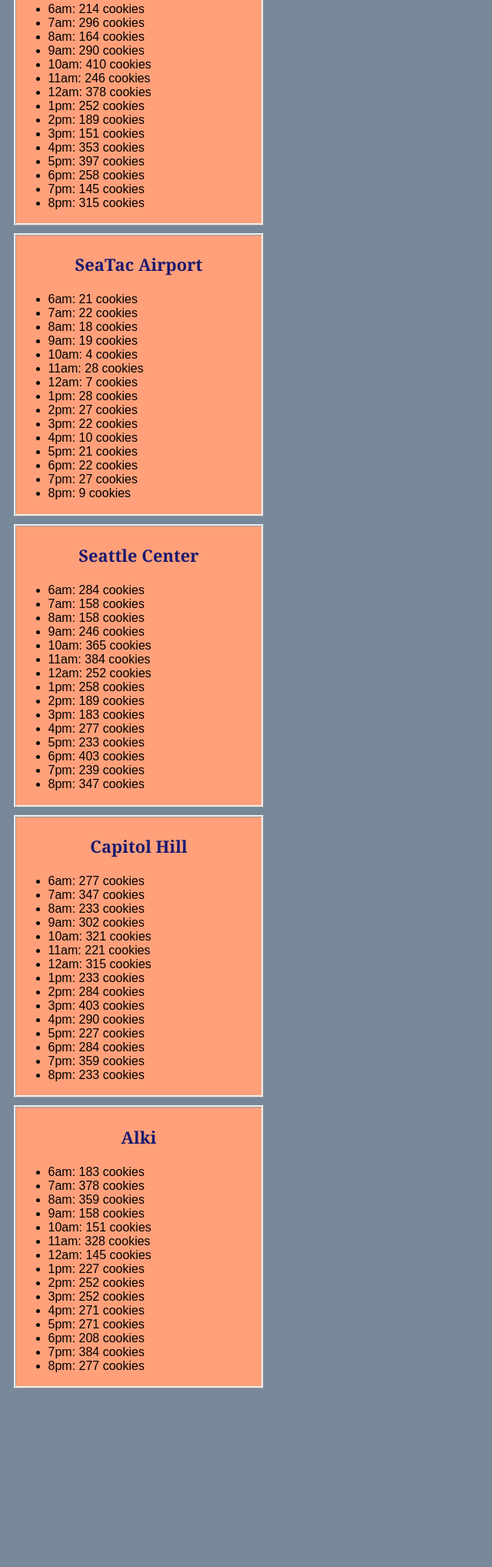
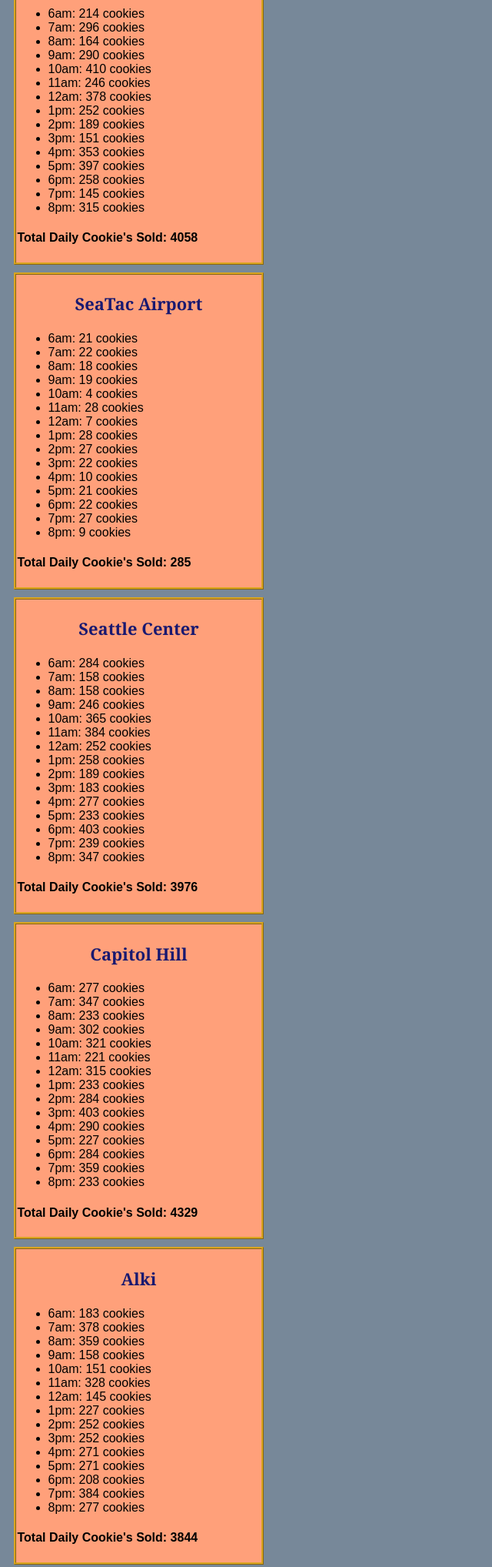
Before and after one commit to Lennerblom/cookie-stand, a plain HTML site: page sales.html in a window 1280 px wide. Shown: the part 242-2278 px from the top of the page at 77% size, without its empty margins (0-640 px from the left). Before the commit the page ends 2056 px from the top, so only its background shows below. Drawn offline with Linux system fonts and the light colour scheme.

Commit message:
added totals for each location

```diff
--- a/app.js
+++ b/app.js
@@ -31,14 +31,25 @@
       console.log(this.cookieSaleHour[j]);
     }
   },
+  calcTotalDailyCookies: function() {
+    this.cookieSaleHour[l];
+    this.totalDailyCookies = 0;
+    for(var l = 0; l < this.cookieSaleHour.length; l++) {
+      this.totalDailyCookies += this.cookieSaleHour[l];
+      //this.totalDailyCookies += (this.totalDailyCookies + this.cookieSaleHour[l]);
+      console.log(this.totalDailyCookies);
+    }
+  },
 
   render: function() {
     var firstAndPike = document.getElementById('firstAndPike');
     var fnp = document.getElementById('fnp');
+    var pikeTotal = document.getElementById('pikeTotal');
     this.calcRandCustHour();
     this.calcCookieSaleHour();
+    this.calcTotalDailyCookies();
     var h3El = document.createElement('h3');
-    //give text to the nex h3 element
+    //give text to the new h3 element
     h3El.textContent = this.name;
     fnp.appendChild(h3El);
     for(var k = 0; k < hours.length; k++) {
@@ -47,8 +58,11 @@
       liEl.textContent = hours[k] + ': ' + this.cookieSaleHour[k] + ' cookies';
       console.log(liEl);
       firstAndPike.appendChild(liEl);
+    }
+    var h4El = document.createElement('h4');
+    h4El.textContent = 'Total Daily Cookie\'s Sold:  ' + this.totalDailyCookies;
+    pikeTotal.appendChild(h4El);
 
-    }
   }
 
 };
@@ -75,11 +89,22 @@
       console.log(this.cookieSaleHour);
     }
   },
+  calcTotalDailyCookies: function() {
+    this.cookieSaleHour[l];
+    this.totalDailyCookies = 0;
+    for(var l = 0; l < this.cookieSaleHour.length; l++) {
+      this.totalDailyCookies += this.cookieSaleHour[l];
+      //this.totalDailyCookies += (this.totalDailyCookies + this.cookieSaleHour[l]);
+      console.log(this.totalDailyCookies);
+    }
+  },
   render: function() {
     var seaTacAirport = document.getElementById('seaTacAirport');
     var seaTac = document.getElementById('seaTac');
+    var seaTacTotal = document.getElementById('seaTacTotal');
     this.calcRandCustHour();
     this.calcCookieSaleHour();
+    this.calcTotalDailyCookies();
     var h3El = document.createElement('h3');
     //give text to the nex h3 element
     h3El.textContent = this.name;
@@ -92,6 +117,9 @@
       seaTacAirport.appendChild(liEl);
 
     }
+    var h4El = document.createElement('h4');
+    h4El.textContent = 'Total Daily Cookie\'s Sold:  ' + this.totalDailyCookies;
+    seaTacTotal.appendChild(h4El);
   }
 
 };
@@ -120,11 +148,22 @@
       console.log(this.cookieSaleHour[j]);
     }
   },
+  calcTotalDailyCookies: function() {
+    this.cookieSaleHour[l];
+    this.totalDailyCookies = 0;
+    for(var l = 0; l < this.cookieSaleHour.length; l++) {
+      this.totalDailyCookies += this.cookieSaleHour[l];
+      //this.totalDailyCookies += (this.totalDailyCookies + this.cookieSaleHour[l]);
+      console.log(this.totalDailyCookies);
+    }
+  },
   render: function() {
     var seaCenter = document.getElementById('seaCenter');
     var seaCent = document.getElementById('seaCent');
+    var seaCenterTotal = document.getElementById('seaCenterTotal');
     this.calcRandCustHour();
     this.calcCookieSaleHour();
+    this.calcTotalDailyCookies();
     var h3El = document.createElement('h3');
     //give text to the nex h3 element
     h3El.textContent = this.name;
@@ -135,8 +174,10 @@
       liEl.textContent = hours[k] + ': ' + this.cookieSaleHour[k] + ' cookies';
       console.log(liEl);
       seaCenter.appendChild(liEl);
-
     }
+    var h4El = document.createElement('h4');
+    h4El.textContent = 'Total Daily Cookie\'s Sold:  ' + this.totalDailyCookies;
+    seaCenterTotal.appendChild(h4El);
   }
 
 };
@@ -164,11 +205,22 @@
       console.log(this.cookieSaleHour[j]);
     }
   },
+  calcTotalDailyCookies: function() {
+    this.cookieSaleHour[l];
+    this.totalDailyCookies = 0;
+    for(var l = 0; l < this.cookieSaleHour.length; l++) {
+      this.totalDailyCookies += this.cookieSaleHour[l];
+      //this.totalDailyCookies += (this.totalDailyCookies + this.cookieSaleHour[l]);
+      console.log(this.totalDailyCookies);
+    }
+  },
   render: function() {
     var capitolHill = document.getElementById('capitolHill');
     var capHill = document.getElementById('capHill');
+    var capHillTotal = document.getElementById('capHillTotal');
     this.calcRandCustHour();
     this.calcCookieSaleHour();
+    this.calcTotalDailyCookies();
     var h3El = document.createElement('h3');
     //give text to the nex h3 element
     h3El.textContent = this.name;
@@ -179,8 +231,10 @@
       liEl.textContent = hours[k] + ': ' + this.cookieSaleHour[k] + ' cookies';
       console.log(liEl);
       capitolHill.appendChild(liEl);
-
     }
+    var h4El = document.createElement('h4');
+    h4El.textContent = 'Total Daily Cookie\'s Sold:  ' + this.totalDailyCookies;
+    capHillTotal.appendChild(h4El);
   }
 
 };
@@ -208,11 +262,22 @@
       console.log(this.cookieSaleHour[j]);
     }
   },
+  calcTotalDailyCookies: function() {
+    this.cookieSaleHour[l];
+    this.totalDailyCookies = 0;
+    for(var l = 0; l < this.cookieSaleHour.length; l++) {
+      this.totalDailyCookies += this.cookieSaleHour[l];
+      //this.totalDailyCookies += (this.totalDailyCookies + this.cookieSaleHour[l]);
+      console.log(this.totalDailyCookies);
+    }
+  },
   render: function() {
     var ulAlki = document.getElementById('ulAlki');
     var alki = document.getElementById('alki');
+    var alkiTotal = document.getElementById('alkiTotal');
     this.calcRandCustHour();
     this.calcCookieSaleHour();
+    this.calcTotalDailyCookies();
     var h3El = document.createElement('h3');
     //give text to the nex h3 element
     h3El.textContent = this.name;
@@ -223,8 +288,10 @@
       liEl.textContent = hours[k] + ': ' + this.cookieSaleHour[k] + ' cookies';
       console.log(liEl);
       ulAlki.appendChild(liEl);
-
     }
+    var h4El = document.createElement('h4');
+    h4El.textContent = 'Total Daily Cookie\'s Sold:  ' + this.totalDailyCookies;
+    alkiTotal.appendChild(h4El);
   }
 
 };
--- a/sales.html
+++ b/sales.html
@@ -21,22 +21,27 @@
     <div id="divPike">
         <h3 id="fnp"></h3>
         <ul id="firstAndPike"></ul>
+        <h4 id="pikeTotal"></h4>
     </div>
     <div id="divSeaTac">
         <h3 id="seaTac"></h3>
         <ul id="seaTacAirport"></ul>
+        <h4 id="seaTacTotal"></h4>
     </div>
     <div id="divSC">
         <h3 id="seaCent"></h3>
         <ul id="seaCenter"></ul>
+        <h4 id="seaCenterTotal"></h4>
     </div>
     <div id="divCapHill">
         <h3 id="capHill"></h3>
         <ul id="capitolHill"></ul>
+        <h4 id="capHillTotal"></h4>
     </div>
     <div id="divAlki">
         <h3 id="alki"></h3>
         <ul id="ulAlki"></ul>
+        <h4 id="alkiTotal"></h4>
     </div>
     <script src='app.js'></script>
 </body>
--- a/style.css
+++ b/style.css
@@ -2,10 +2,13 @@
     background-color: lightslategray;
     font-family: Cambria, Cochin, Georgia, Times, Times New Roman, serif;
     color: midnightblue;
+    border-color: goldenrod;
 }
 
 h1 {
     font-size: 36px;
+    border-style: ridge;
+    background-color: lightsalmon;
 }
 #mainHeading {
     text-align: center;
@@ -15,20 +18,22 @@
 nav {
     display: inline-block;
     width: 100%;
-    background-color: rgb(100, 53, 53);
+    background-color: rgb(29,29,29);
     border-style: ridge;
     color: azure;
+    border-color: goldenrod;
 }
-#navSales {
+/*#navSales {
     width: 100%;
     display: inline-block;
     background-color: lightslategrey;
     border-style: ridge;
     color: azure;
-}
+    border-color: goldenrod;
+}*/
 .navlist {
     list-style: none;
-    background-color: rgb(100, 53, 53);
+    background-color: rgb(29,29,29);
     display: inline;
 }
 
@@ -46,7 +51,7 @@
 }
 
 #location {
-    width: 100%;
+    width: 50%;
     height: 300px;
     position: absolute;
     top: 700px;
@@ -55,6 +60,12 @@
     background-color: inherit;
     text-align: center;
     padding: 10px, 10px, 10px, 40px;
+}
+h4 {
+    background-color: inherit;
+    font-family: Arial, Helvetica, sans-serif;
+    color: black;
+    font-size: 16px;
 }
 ul {
     background-color: inherit;
@@ -84,33 +95,39 @@
     font-style: normal;
 }
 img {
-    width: 450px;
+    width: 650px;
     position: absolute;
     top: 100px;
     left: 100px;
-    transform: rotate(90deg);
+    transform: rotate(270deg);
 }
 table {
     width: 100%;
     background-color: lightsalmon;
     font-size: 18px;
     text-align: left;
+    table-layout: fixed;
 }
 th {
     background-color: lightsalmon;
+
 }
 tr {
-    background-color: lightsalmon;
+    background-color: rgb(27, 24, 23);
+
 }
 td {
     background-color: lightsalmon;
+}
+#locTableHead {
+    border-bottom: solid black;
 }
 aside {
     width: 20%;
     min-height: 100%;
     float: right;
     position: fixed;
-    top: 300px;
-    left: 400px;
+    top: 390px;
+    left: 450px;
 
 }
```
Also changed, not shown: index.html (+6 -6 lines).
